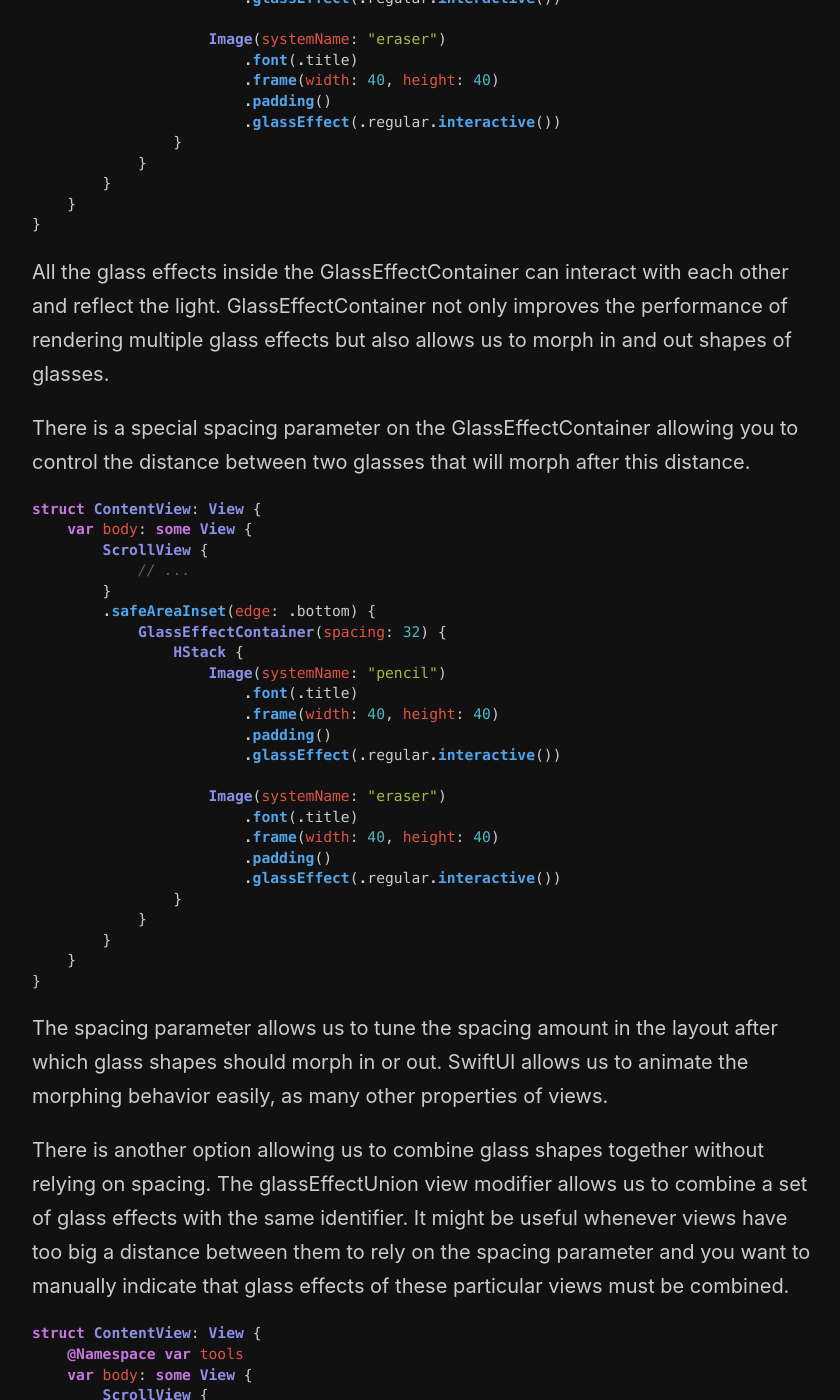
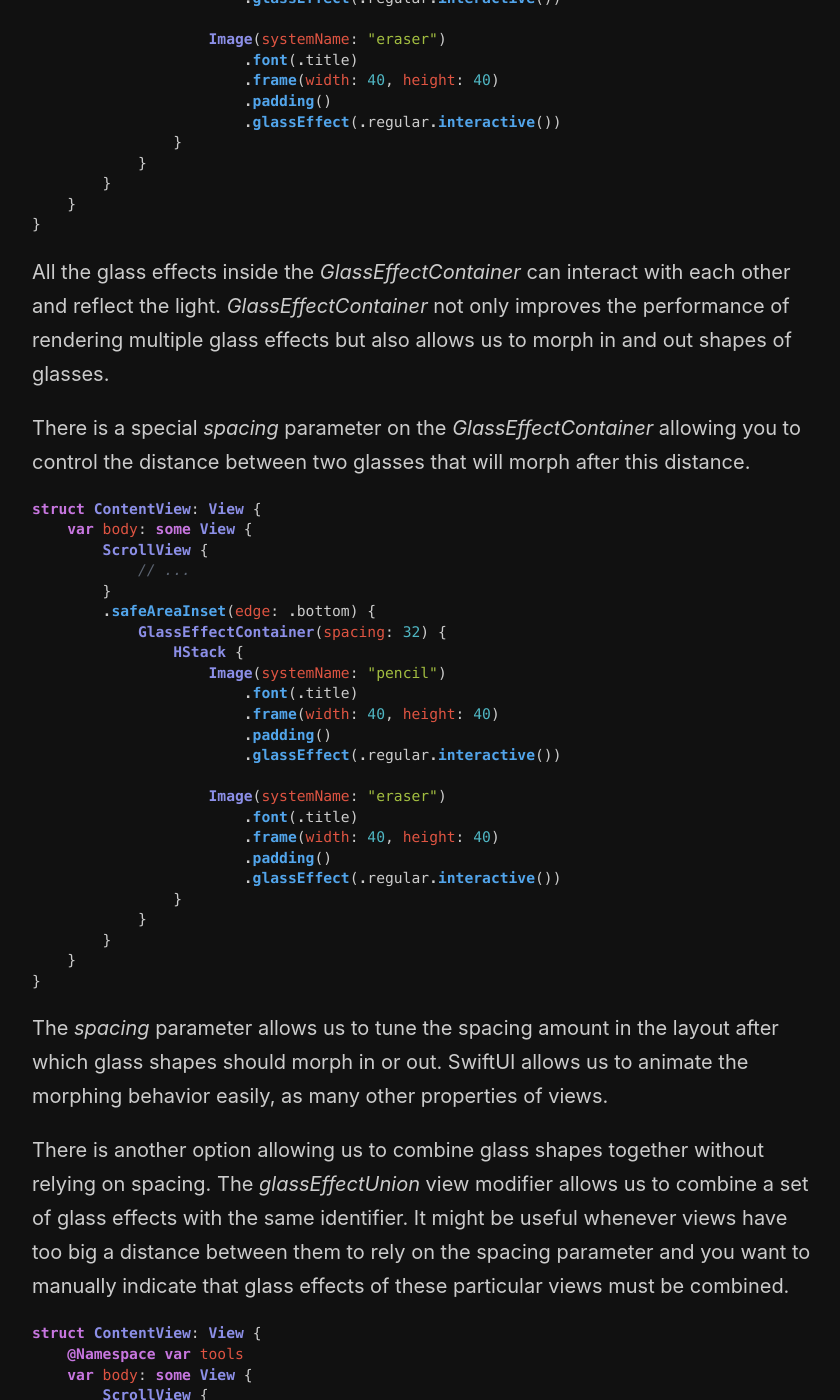
Before and after one commit to mecid/mecid.github.io, a Jekyll site: the page built from _posts/2025-07-23-glassifying-custom-swiftui-views-groups.md, in a window 1280 px wide and 1400 px high, scrolled down 1670 px. Shown: the whole window, without its empty margins (218-1058 px from the left). Built offline with Jekyll 4.4.1, drawn with Linux system fonts in a browser that asks for light colours; some of the changed text lies outside the part shown.

Commit message:
glass groups post formatted

````diff
--- a/_posts/2025-07-23-glassifying-custom-swiftui-views-groups.md
+++ b/_posts/2025-07-23-glassifying-custom-swiftui-views-groups.md
@@ -3,11 +3,11 @@ title: Glassifying custom SwiftUI views. Groups
 layout: post
 ---
 
-Glassifying custom views can be very easy using the glassEffect view modifier. It is a one-shot view modifier that handles everything for you. But things can become quite complicated when you try to glassify a group of views. Today, we will talk about glassifying groups of views in SwiftUI.
+Glassifying custom views can be very easy using the *glassEffect* view modifier. It is a one-shot view modifier that handles everything for you. But things can become quite complicated when you try to glassify a group of views. Today, we will talk about glassifying groups of views in SwiftUI.
 
 {% include friends.html %}
 
-Why is it not enough to use the glassEffect view modifier on a group of views?
+Why is it not enough to use the *glassEffect* view modifier on a group of views?
 
 ```swift
 struct ContentView: View {
@@ -40,7 +40,7 @@ struct ContentView: View {
 }
 ```
 
-You can apply the glassEffect view modifier individually on a per-view basis. Unfortunately, it is not the way to go. Glass should reflect other glass elements around. To achieve that, you should still use the glassEffect view modifier, but also wrap the group of views with the GlassEffectContainer.
+You can apply the *glassEffect* view modifier individually on a per-view basis. Unfortunately, it is not the way to go. Glass should reflect other glass elements around. To achieve that, you should still use the *glassEffect* view modifier, but also wrap the group of views with the *GlassEffectContainer*.
 
 ```swift
 struct ContentView: View {
@@ -69,9 +69,9 @@ struct ContentView: View {
 }
 ```
 
-All the glass effects inside the GlassEffectContainer can interact with each other and reflect the light. GlassEffectContainer not only improves the performance of rendering multiple glass effects but also allows us to morph in and out shapes of glasses.
+All the glass effects inside the *GlassEffectContainer* can interact with each other and reflect the light. *GlassEffectContainer* not only improves the performance of rendering multiple glass effects but also allows us to morph in and out shapes of glasses.
 
-There is a special spacing parameter on the GlassEffectContainer allowing you to control the distance between two glasses that will morph after this distance.
+There is a special *spacing* parameter on the *GlassEffectContainer* allowing you to control the distance between two glasses that will morph after this distance.
 
 ```swift
 struct ContentView: View {
@@ -100,9 +100,9 @@ struct ContentView: View {
 }
 ```
 
-The spacing parameter allows us to tune the spacing amount in the layout after which glass shapes should morph in or out. SwiftUI allows us to animate the morphing behavior easily, as many other properties of views.
+The *spacing* parameter allows us to tune the spacing amount in the layout after which glass shapes should morph in or out. SwiftUI allows us to animate the morphing behavior easily, as many other properties of views.
 
-There is another option allowing us to combine glass shapes together without relying on spacing. The glassEffectUnion view modifier allows us to combine a set of glass effects with the same identifier. It might be useful whenever views have too big a distance between them to rely on the spacing parameter and you want to manually indicate that glass effects of these particular views must be combined.
+There is another option allowing us to combine glass shapes together without relying on spacing. The *glassEffectUnion* view modifier allows us to combine a set of glass effects with the same identifier. It might be useful whenever views have too big a distance between them to rely on the spacing parameter and you want to manually indicate that glass effects of these particular views must be combined.
 
 ```swift
 struct ContentView: View {
@@ -134,6 +134,6 @@ struct ContentView: View {
 }
 ```
 
-The glassEffectUnion view modifier combines glasses only when they have the same effect types, similar shapes, and identifiers. Keep this in mind when you try to combine glass effects manually.
+The *glassEffectUnion* view modifier combines glasses only when they have the same effect types, similar shapes, and identifiers. Keep this in mind when you try to combine glass effects manually.
 
-By using GlassEffectContainer, you enable interaction between multiple glass views, improving both the visual consistency and rendering performance. Parameters like spacing allow you to fine-tune morphing behavior, while glassEffectUnion gives you precise control over how distant views should visually merge. I hope you enjoy the post. Feel free to follow me on [Twitter](https://twitter.com/mecid) and ask your questions related to this post. Thanks for reading, and see you next week!
+By using *GlassEffectContainer*, you enable interaction between multiple glass views, improving both the visual consistency and rendering performance. Parameters like spacing allow you to fine-tune morphing behavior, while *glassEffectUnion* gives you precise control over how distant views should visually merge. I hope you enjoy the post. Feel free to follow me on [Twitter](https://twitter.com/mecid) and ask your questions related to this post. Thanks for reading, and see you next week!
````
